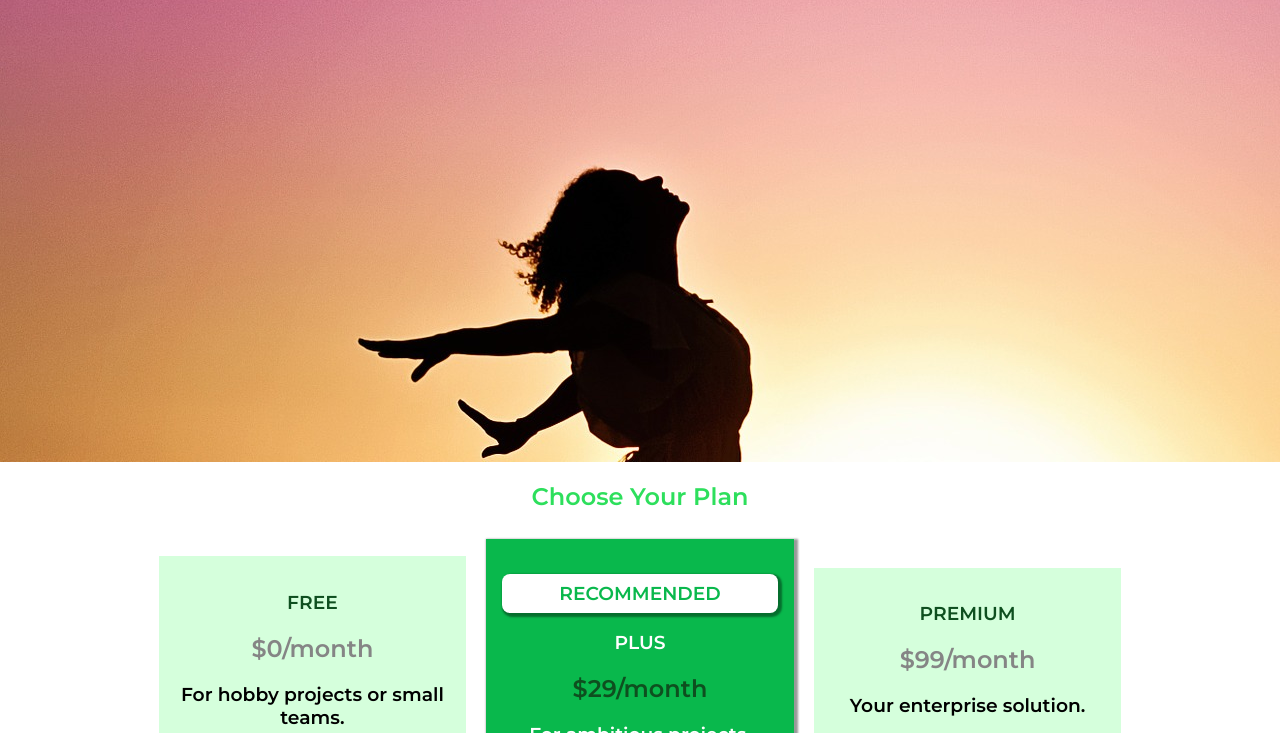
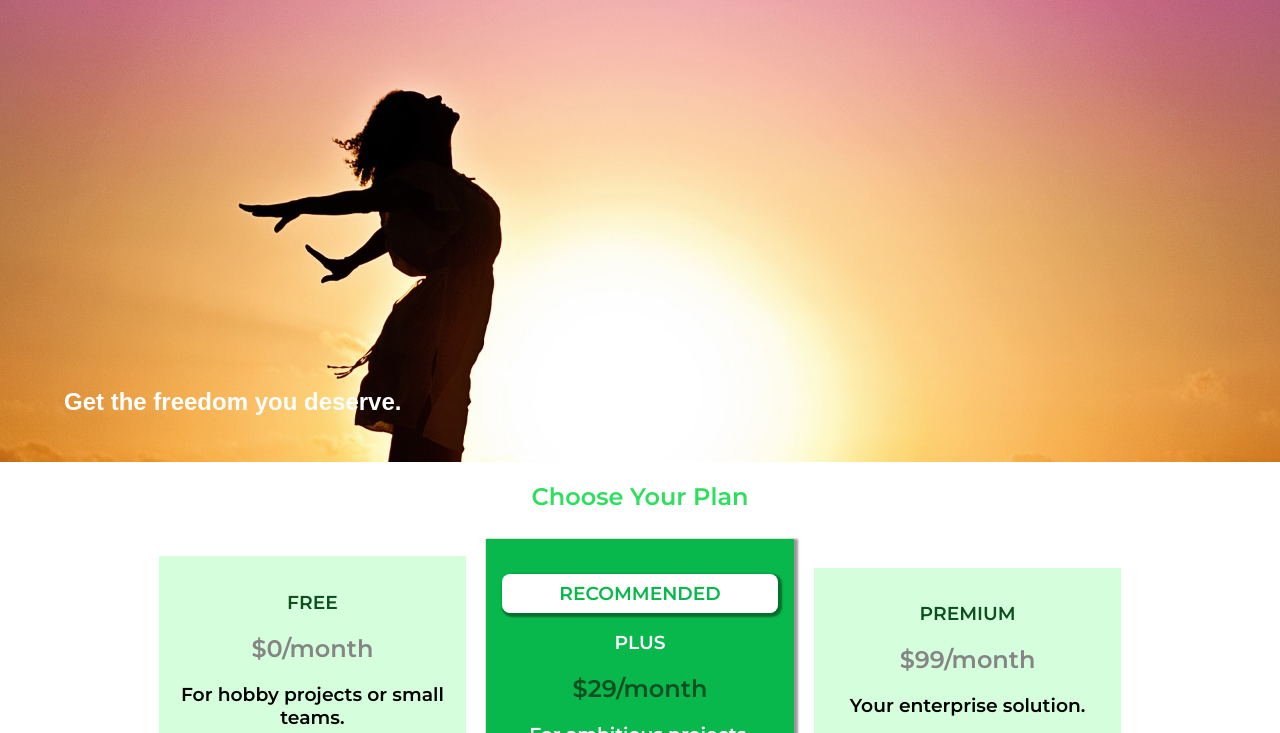
Before and after one commit to nastyacodes/hosting-website, a plain HTML site: page index.html in a window 1280 px wide. Shown: the part 66-799 px from the top of the page. Drawn offline with Linux system fonts and the light colour scheme.

Commit message:
Positioned background image on the main page

```diff
--- a/main.css
+++ b/main.css
@@ -1,10 +1,12 @@
-
-
 #product-overview {
-    background: url("freedom.jpg");
+    background-image: url("freedom.jpg");
+    background-size: cover;
+    background-position: left top;
+    background-repeat: no-repeat;
     width: 100%;
     height: 528px;
     padding: 10px;
+    position: relative;
 }
 
 .section-title {
@@ -15,6 +17,9 @@
 #product-overview h1 {
     color: white;
     font-family: 'Anton', sans-serif;
+    position: absolute;
+    bottom: 5%;
+    left: 5%;
 }
 
 .plans {
```
